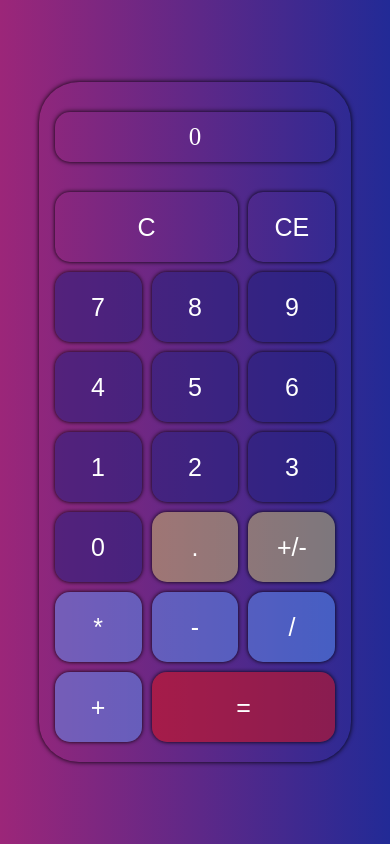
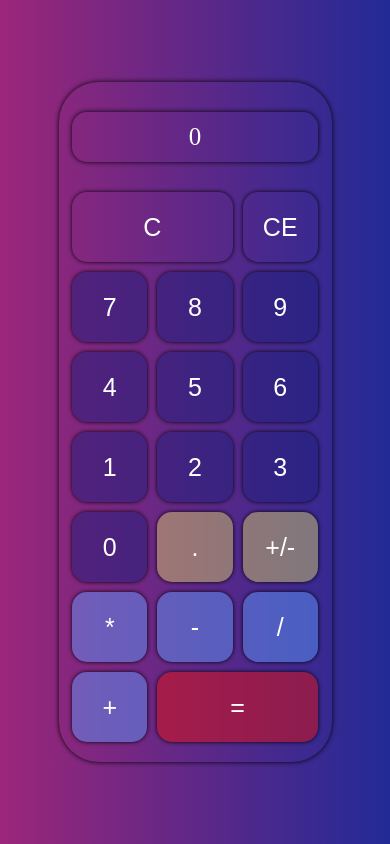
Before and after one commit to dawvvlad/myCalculator, a plain HTML site: page index.html in a window 390 px wide. Drawn offline with Linux system fonts and the light colour scheme.

Commit message:
Update style.css

```diff
--- a/style.css
+++ b/style.css
@@ -45,8 +45,8 @@ body {
 
 @media (max-width: 800px) {
     .calc-wrapper {
-        width: 80%;
-        min-height: 35vh;
+        width: 70%;
+        min-height: 25vh;
         box-shadow: 0 0 5px black;
         border-radius: 40px;
         padding-bottom: 20px;
```
